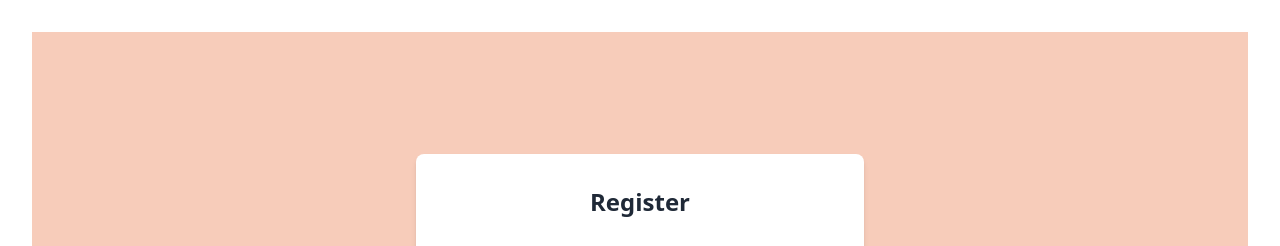
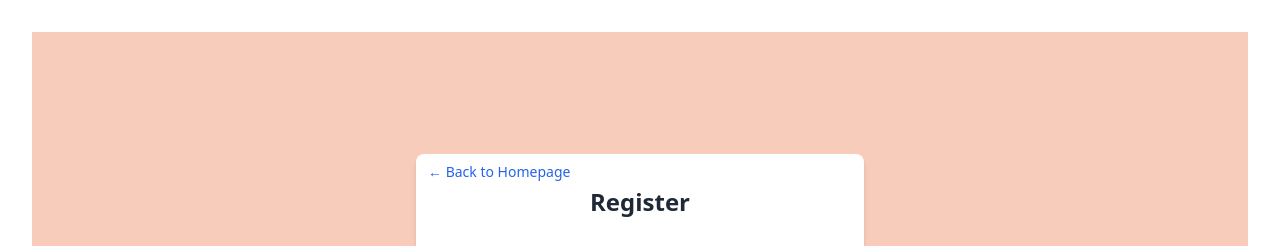
Before and after one commit to Kaloyan-Dimitrov/meal-planner-deyan, a React (Vite) app in the folder frontend/: page /register in a window 1280 px wide. Shown: the top 246 px of the page. Built offline with nearby package versions, Linux system fonts and the light colour scheme.

Commit message:
Added Back to Homepage button to Register Page

```diff
--- a/frontend/src/pages/RegisterPage.jsx
+++ b/frontend/src/pages/RegisterPage.jsx
@@ -38,7 +38,15 @@ function RegisterPage() {
 
     return (
         <div className="min-h-screen flex items-center justify-center bg-peach text-gray-800">
-            <div className="bg-white p-8 rounded-lg shadow-md w-full max-w-md">
+            <div className=" relative bg-white p-8 rounded-lg shadow-md w-full max-w-md">
+                <button
+                    type="button"
+                    onClick={() => navigate('/')}
+                    className="absolute top-2 left-3 text-blue-600 text-sm hover:underline"
+                >
+                    ← Back to Homepage
+                </button>
+
                 <form onSubmit={handleRegister}>
                     <h2 className="text-2xl font-semibold mb-6 text-center">Register</h2>
 
```
